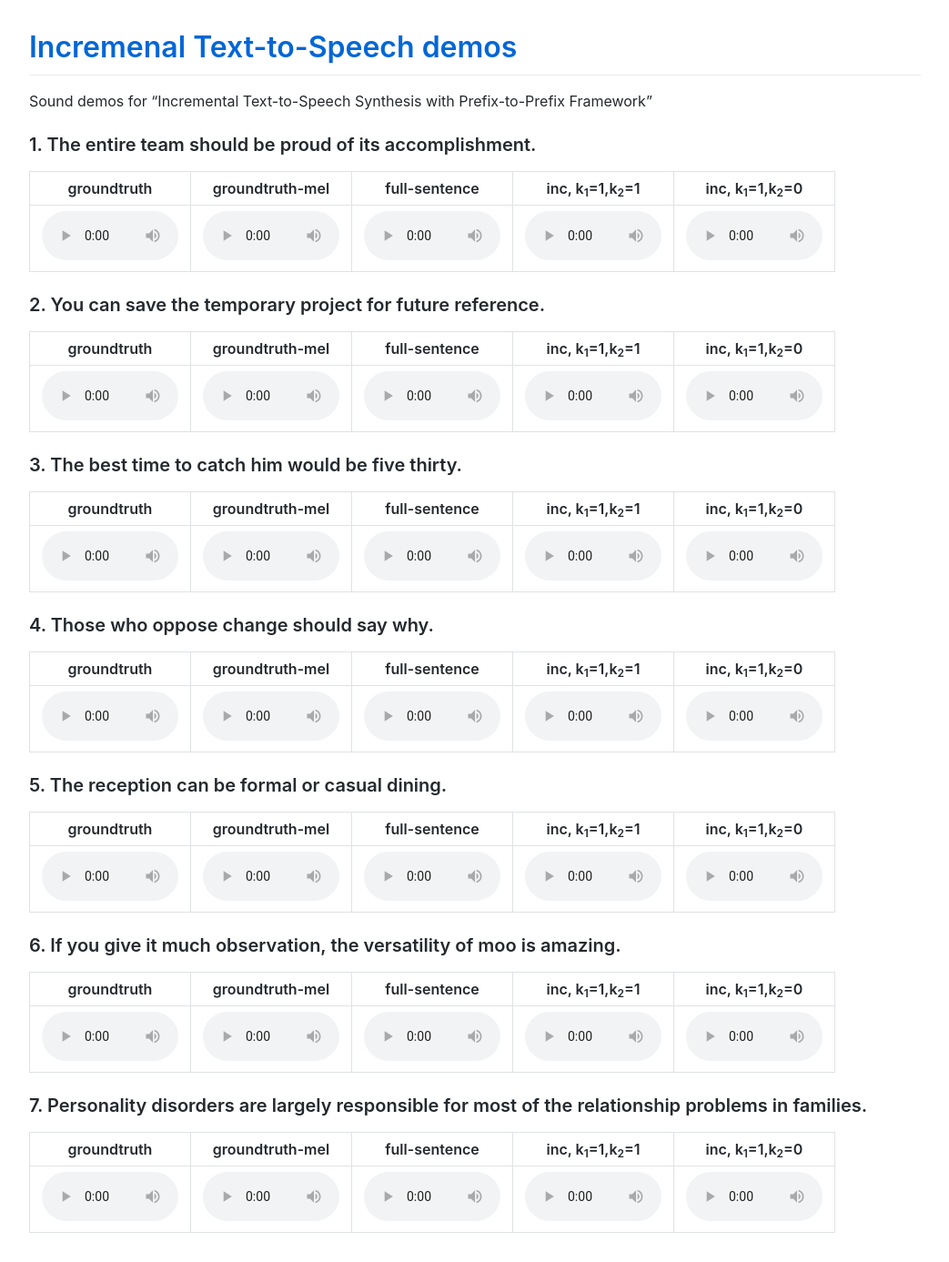
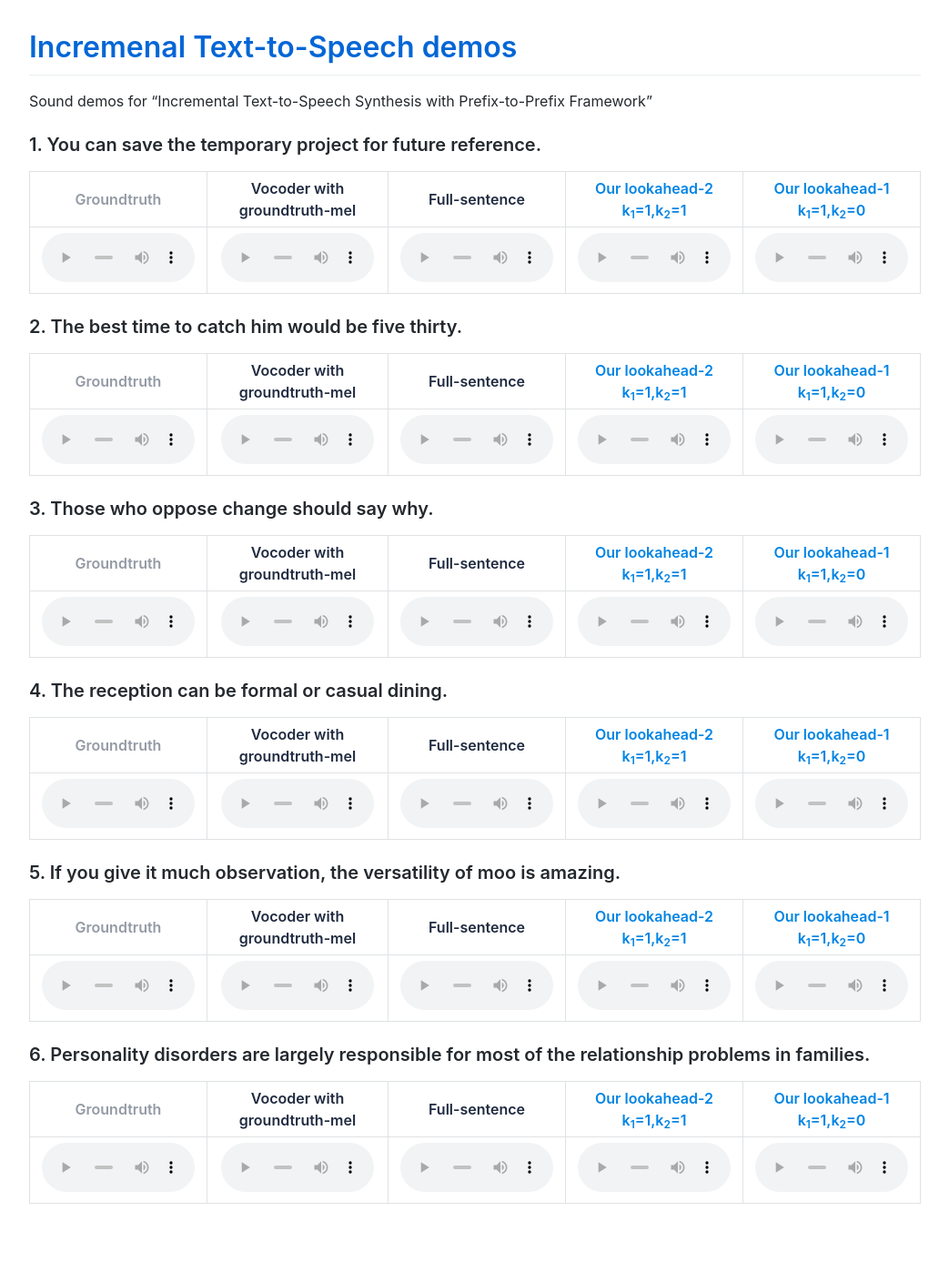
Before and after one commit to IncTTS/IncTTS.github.io, a Jekyll site: the page built from index.md, in a window 1280 px wide. Shown: the whole page at 91% size, without its empty margins (118-1161 px from the left). Built offline with Jekyll 4.4.1, drawn with Linux system fonts in a browser that asks for light colours; comment, search, counter and statistics services are not loaded; after the commit the page ends 1355 px from its top, so only the background shows below that.

Commit message:
highlight for inc, remove one sample

```diff
--- a/_layouts/default.html
+++ b/_layouts/default.html
@@ -7,6 +7,22 @@
 
 {% seo %}
     <link rel="stylesheet" href="{{ "/assets/css/style.css?v=" | append: site.github.build_revision | relative_url }}">
+
+    <style>
+        table, td, th {
+          border: none;
+        }
+
+        table {
+          border-collapse: collapse;
+          width: 100%;
+        }
+
+        th, td {
+          text-align: center;
+        }
+    </style>
+
   </head>
   <body>
     <div class="container-lg px-3 my-5 markdown-body">
--- a/index.md
+++ b/index.md
@@ -4,79 +4,68 @@
 
 Sound demos for "Incremental Text-to-Speech Synthesis with Prefix-to-Prefix Framework"
 
-### 1. The entire team should be proud of its accomplishment.
+### 1. You can save the temporary project for future reference.
 
 <table>
 <thead>
-<tr><th>groundtruth                                                                                         </th><th>groundtruth-mel                                                                                      </th><th>full-sentence                                                                                        </th><th>inc, k<sub>1</sub>=1,k<sub>2</sub>=1                                                                          </th><th>inc, k<sub>1</sub>=1,k<sub>2</sub>=0                                                                         </th></tr>
+<tr><th><span style="color:#939aa4;">Groundtruth</span>                                                     </th><th><span style="color:#202b40;">Vocoder with groundtruth-mel</span>                                     </th><th><span style="color:#202b40;">Full-sentence</span>                                                    </th><th><span style="color:#0084e4;">Our lookahead-2<br>k<sub>1</sub>=1,k<sub>2</sub>=1</span>                        </th><th><span style="color:#0084e4;">Our lookahead-1<br>k<sub>1</sub>=1,k<sub>2</sub>=0</span>                       </th></tr>
 </thead>
 <tbody>
-<tr><td><audio controls=""  style="width: 150px;" src="audios/groundtruth/0_001001.wav" type="audio/mpeg" /></td><td><audio controls=""  style="width: 150px;" src="audios/gt_from_mel/audio_020.wav" type="audio/mpeg" /></td><td><audio controls=""  style="width: 150px;" src="audios/full_delta0/audio_020.wav" type="audio/mpeg" /></td><td><audio controls=""  style="width: 150px;" src="audios/inc3_delta30_dk2_vk2/audio_020.wav" type="audio/mpeg" /></td><td><audio controls=""  style="width: 150px;" src="audios/inc5_delta0_dk2_vk1/audio_020.wav" type="audio/mpeg" /></td></tr>
+<tr><td><audio controls=""  style="width: 168px;" src="audios/groundtruth/0_001101.wav" type="audio/mpeg" /></td><td><audio controls=""  style="width: 168px;" src="audios/gt_from_mel/audio_022.wav" type="audio/mpeg" /></td><td><audio controls=""  style="width: 168px;" src="audios/full_delta0/audio_022.wav" type="audio/mpeg" /></td><td><audio controls=""  style="width: 168px;" src="audios/inc3_delta30_dk2_vk2/audio_022.wav" type="audio/mpeg" /></td><td><audio controls=""  style="width: 168px;" src="audios/inc5_delta0_dk2_vk1/audio_022.wav" type="audio/mpeg" /></td></tr>
 </tbody>
 </table>
 
-### 2. You can save the temporary project for future reference.
+### 2. The best time to catch him would be five thirty.
 
 <table>
 <thead>
-<tr><th>groundtruth                                                                                         </th><th>groundtruth-mel                                                                                      </th><th>full-sentence                                                                                        </th><th>inc, k<sub>1</sub>=1,k<sub>2</sub>=1                                                                          </th><th>inc, k<sub>1</sub>=1,k<sub>2</sub>=0                                                                         </th></tr>
+<tr><th><span style="color:#939aa4;">Groundtruth</span>                                                     </th><th><span style="color:#202b40;">Vocoder with groundtruth-mel</span>                                     </th><th><span style="color:#202b40;">Full-sentence</span>                                                    </th><th><span style="color:#0084e4;">Our lookahead-2<br>k<sub>1</sub>=1,k<sub>2</sub>=1</span>                        </th><th><span style="color:#0084e4;">Our lookahead-1<br>k<sub>1</sub>=1,k<sub>2</sub>=0</span>                       </th></tr>
 </thead>
 <tbody>
-<tr><td><audio controls=""  style="width: 150px;" src="audios/groundtruth/0_001101.wav" type="audio/mpeg" /></td><td><audio controls=""  style="width: 150px;" src="audios/gt_from_mel/audio_022.wav" type="audio/mpeg" /></td><td><audio controls=""  style="width: 150px;" src="audios/full_delta0/audio_022.wav" type="audio/mpeg" /></td><td><audio controls=""  style="width: 150px;" src="audios/inc3_delta30_dk2_vk2/audio_022.wav" type="audio/mpeg" /></td><td><audio controls=""  style="width: 150px;" src="audios/inc5_delta0_dk2_vk1/audio_022.wav" type="audio/mpeg" /></td></tr>
+<tr><td><audio controls=""  style="width: 168px;" src="audios/groundtruth/0_001551.wav" type="audio/mpeg" /></td><td><audio controls=""  style="width: 168px;" src="audios/gt_from_mel/audio_031.wav" type="audio/mpeg" /></td><td><audio controls=""  style="width: 168px;" src="audios/full_delta0/audio_031.wav" type="audio/mpeg" /></td><td><audio controls=""  style="width: 168px;" src="audios/inc3_delta30_dk2_vk2/audio_031.wav" type="audio/mpeg" /></td><td><audio controls=""  style="width: 168px;" src="audios/inc5_delta0_dk2_vk1/audio_031.wav" type="audio/mpeg" /></td></tr>
 </tbody>
 </table>
 
-### 3. The best time to catch him would be five thirty.
+### 3. Those who oppose change should say why.
 
 <table>
 <thead>
-<tr><th>groundtruth                                                                                         </th><th>groundtruth-mel                                                                                      </th><th>full-sentence                                                                                        </th><th>inc, k<sub>1</sub>=1,k<sub>2</sub>=1                                                                          </th><th>inc, k<sub>1</sub>=1,k<sub>2</sub>=0                                                                         </th></tr>
+<tr><th><span style="color:#939aa4;">Groundtruth</span>                                                     </th><th><span style="color:#202b40;">Vocoder with groundtruth-mel</span>                                     </th><th><span style="color:#202b40;">Full-sentence</span>                                                    </th><th><span style="color:#0084e4;">Our lookahead-2<br>k<sub>1</sub>=1,k<sub>2</sub>=1</span>                        </th><th><span style="color:#0084e4;">Our lookahead-1<br>k<sub>1</sub>=1,k<sub>2</sub>=0</span>                       </th></tr>
 </thead>
 <tbody>
-<tr><td><audio controls=""  style="width: 150px;" src="audios/groundtruth/0_001551.wav" type="audio/mpeg" /></td><td><audio controls=""  style="width: 150px;" src="audios/gt_from_mel/audio_031.wav" type="audio/mpeg" /></td><td><audio controls=""  style="width: 150px;" src="audios/full_delta0/audio_031.wav" type="audio/mpeg" /></td><td><audio controls=""  style="width: 150px;" src="audios/inc3_delta30_dk2_vk2/audio_031.wav" type="audio/mpeg" /></td><td><audio controls=""  style="width: 150px;" src="audios/inc5_delta0_dk2_vk1/audio_031.wav" type="audio/mpeg" /></td></tr>
+<tr><td><audio controls=""  style="width: 168px;" src="audios/groundtruth/0_001851.wav" type="audio/mpeg" /></td><td><audio controls=""  style="width: 168px;" src="audios/gt_from_mel/audio_037.wav" type="audio/mpeg" /></td><td><audio controls=""  style="width: 168px;" src="audios/full_delta0/audio_037.wav" type="audio/mpeg" /></td><td><audio controls=""  style="width: 168px;" src="audios/inc3_delta30_dk2_vk2/audio_037.wav" type="audio/mpeg" /></td><td><audio controls=""  style="width: 168px;" src="audios/inc5_delta0_dk2_vk1/audio_037.wav" type="audio/mpeg" /></td></tr>
 </tbody>
 </table>
 
-### 4. Those who oppose change should say why.
+### 4. The reception can be formal or casual dining.
 
 <table>
 <thead>
-<tr><th>groundtruth                                                                                         </th><th>groundtruth-mel                                                                                      </th><th>full-sentence                                                                                        </th><th>inc, k<sub>1</sub>=1,k<sub>2</sub>=1                                                                          </th><th>inc, k<sub>1</sub>=1,k<sub>2</sub>=0                                                                         </th></tr>
+<tr><th><span style="color:#939aa4;">Groundtruth</span>                                                     </th><th><span style="color:#202b40;">Vocoder with groundtruth-mel</span>                                     </th><th><span style="color:#202b40;">Full-sentence</span>                                                    </th><th><span style="color:#0084e4;">Our lookahead-2<br>k<sub>1</sub>=1,k<sub>2</sub>=1</span>                        </th><th><span style="color:#0084e4;">Our lookahead-1<br>k<sub>1</sub>=1,k<sub>2</sub>=0</span>                       </th></tr>
 </thead>
 <tbody>
-<tr><td><audio controls=""  style="width: 150px;" src="audios/groundtruth/0_001851.wav" type="audio/mpeg" /></td><td><audio controls=""  style="width: 150px;" src="audios/gt_from_mel/audio_037.wav" type="audio/mpeg" /></td><td><audio controls=""  style="width: 150px;" src="audios/full_delta0/audio_037.wav" type="audio/mpeg" /></td><td><audio controls=""  style="width: 150px;" src="audios/inc3_delta30_dk2_vk2/audio_037.wav" type="audio/mpeg" /></td><td><audio controls=""  style="width: 150px;" src="audios/inc5_delta0_dk2_vk1/audio_037.wav" type="audio/mpeg" /></td></tr>
+<tr><td><audio controls=""  style="width: 168px;" src="audios/groundtruth/0_001901.wav" type="audio/mpeg" /></td><td><audio controls=""  style="width: 168px;" src="audios/gt_from_mel/audio_038.wav" type="audio/mpeg" /></td><td><audio controls=""  style="width: 168px;" src="audios/full_delta0/audio_038.wav" type="audio/mpeg" /></td><td><audio controls=""  style="width: 168px;" src="audios/inc3_delta30_dk2_vk2/audio_038.wav" type="audio/mpeg" /></td><td><audio controls=""  style="width: 168px;" src="audios/inc5_delta0_dk2_vk1/audio_038.wav" type="audio/mpeg" /></td></tr>
 </tbody>
 </table>
 
-### 5. The reception can be formal or casual dining.
+### 5. If you give it much observation, the versatility of moo is amazing.
 
 <table>
 <thead>
-<tr><th>groundtruth                                                                                         </th><th>groundtruth-mel                                                                                      </th><th>full-sentence                                                                                        </th><th>inc, k<sub>1</sub>=1,k<sub>2</sub>=1                                                                          </th><th>inc, k<sub>1</sub>=1,k<sub>2</sub>=0                                                                         </th></tr>
+<tr><th><span style="color:#939aa4;">Groundtruth</span>                                                     </th><th><span style="color:#202b40;">Vocoder with groundtruth-mel</span>                                     </th><th><span style="color:#202b40;">Full-sentence</span>                                                    </th><th><span style="color:#0084e4;">Our lookahead-2<br>k<sub>1</sub>=1,k<sub>2</sub>=1</span>                        </th><th><span style="color:#0084e4;">Our lookahead-1<br>k<sub>1</sub>=1,k<sub>2</sub>=0</span>                       </th></tr>
 </thead>
 <tbody>
-<tr><td><audio controls=""  style="width: 150px;" src="audios/groundtruth/0_001901.wav" type="audio/mpeg" /></td><td><audio controls=""  style="width: 150px;" src="audios/gt_from_mel/audio_038.wav" type="audio/mpeg" /></td><td><audio controls=""  style="width: 150px;" src="audios/full_delta0/audio_038.wav" type="audio/mpeg" /></td><td><audio controls=""  style="width: 150px;" src="audios/inc3_delta30_dk2_vk2/audio_038.wav" type="audio/mpeg" /></td><td><audio controls=""  style="width: 150px;" src="audios/inc5_delta0_dk2_vk1/audio_038.wav" type="audio/mpeg" /></td></tr>
+<tr><td><audio controls=""  style="width: 168px;" src="audios/groundtruth/0_500592.wav" type="audio/mpeg" /></td><td><audio controls=""  style="width: 168px;" src="audios/gt_from_mel/audio_188.wav" type="audio/mpeg" /></td><td><audio controls=""  style="width: 168px;" src="audios/full_delta0/audio_188.wav" type="audio/mpeg" /></td><td><audio controls=""  style="width: 168px;" src="audios/inc3_delta30_dk2_vk2/audio_188.wav" type="audio/mpeg" /></td><td><audio controls=""  style="width: 168px;" src="audios/inc5_delta0_dk2_vk1/audio_188.wav" type="audio/mpeg" /></td></tr>
 </tbody>
 </table>
 
-### 6. If you give it much observation, the versatility of moo is amazing.
+### 6. Personality disorders are largely responsible for most of the relationship problems in families.
 
 <table>
 <thead>
-<tr><th>groundtruth                                                                                         </th><th>groundtruth-mel                                                                                      </th><th>full-sentence                                                                                        </th><th>inc, k<sub>1</sub>=1,k<sub>2</sub>=1                                                                          </th><th>inc, k<sub>1</sub>=1,k<sub>2</sub>=0                                                                         </th></tr>
+<tr><th><span style="color:#939aa4;">Groundtruth</span>                                                     </th><th><span style="color:#202b40;">Vocoder with groundtruth-mel</span>                                     </th><th><span style="color:#202b40;">Full-sentence</span>                                                    </th><th><span style="color:#0084e4;">Our lookahead-2<br>k<sub>1</sub>=1,k<sub>2</sub>=1</span>                        </th><th><span style="color:#0084e4;">Our lookahead-1<br>k<sub>1</sub>=1,k<sub>2</sub>=0</span>                       </th></tr>
 </thead>
 <tbody>
-<tr><td><audio controls=""  style="width: 150px;" src="audios/groundtruth/0_500592.wav" type="audio/mpeg" /></td><td><audio controls=""  style="width: 150px;" src="audios/gt_from_mel/audio_188.wav" type="audio/mpeg" /></td><td><audio controls=""  style="width: 150px;" src="audios/full_delta0/audio_188.wav" type="audio/mpeg" /></td><td><audio controls=""  style="width: 150px;" src="audios/inc3_delta30_dk2_vk2/audio_188.wav" type="audio/mpeg" /></td><td><audio controls=""  style="width: 150px;" src="audios/inc5_delta0_dk2_vk1/audio_188.wav" type="audio/mpeg" /></td></tr>
+<tr><td><audio controls=""  style="width: 168px;" src="audios/groundtruth/0_511392.wav" type="audio/mpeg" /></td><td><audio controls=""  style="width: 168px;" src="audios/gt_from_mel/audio_224.wav" type="audio/mpeg" /></td><td><audio controls=""  style="width: 168px;" src="audios/full_delta0/audio_224.wav" type="audio/mpeg" /></td><td><audio controls=""  style="width: 168px;" src="audios/inc3_delta30_dk2_vk2/audio_224.wav" type="audio/mpeg" /></td><td><audio controls=""  style="width: 168px;" src="audios/inc5_delta0_dk2_vk1/audio_224.wav" type="audio/mpeg" /></td></tr>
 </tbody>
 </table>
-
-### 7. Personality disorders are largely responsible for most of the relationship problems in families.
-
-<table>
-<thead>
-<tr><th>groundtruth                                                                                         </th><th>groundtruth-mel                                                                                      </th><th>full-sentence                                                                                        </th><th>inc, k<sub>1</sub>=1,k<sub>2</sub>=1                                                                          </th><th>inc, k<sub>1</sub>=1,k<sub>2</sub>=0                                                                         </th></tr>
-</thead>
-<tbody>
-<tr><td><audio controls=""  style="width: 150px;" src="audios/groundtruth/0_511392.wav" type="audio/mpeg" /></td><td><audio controls=""  style="width: 150px;" src="audios/gt_from_mel/audio_224.wav" type="audio/mpeg" /></td><td><audio controls=""  style="width: 150px;" src="audios/full_delta0/audio_224.wav" type="audio/mpeg" /></td><td><audio controls=""  style="width: 150px;" src="audios/inc3_delta30_dk2_vk2/audio_224.wav" type="audio/mpeg" /></td><td><audio controls=""  style="width: 150px;" src="audios/inc5_delta0_dk2_vk1/audio_224.wav" type="audio/mpeg" /></td></tr>
-</tbody>
-</table>
```
Also changed, not shown: 1 other file.
